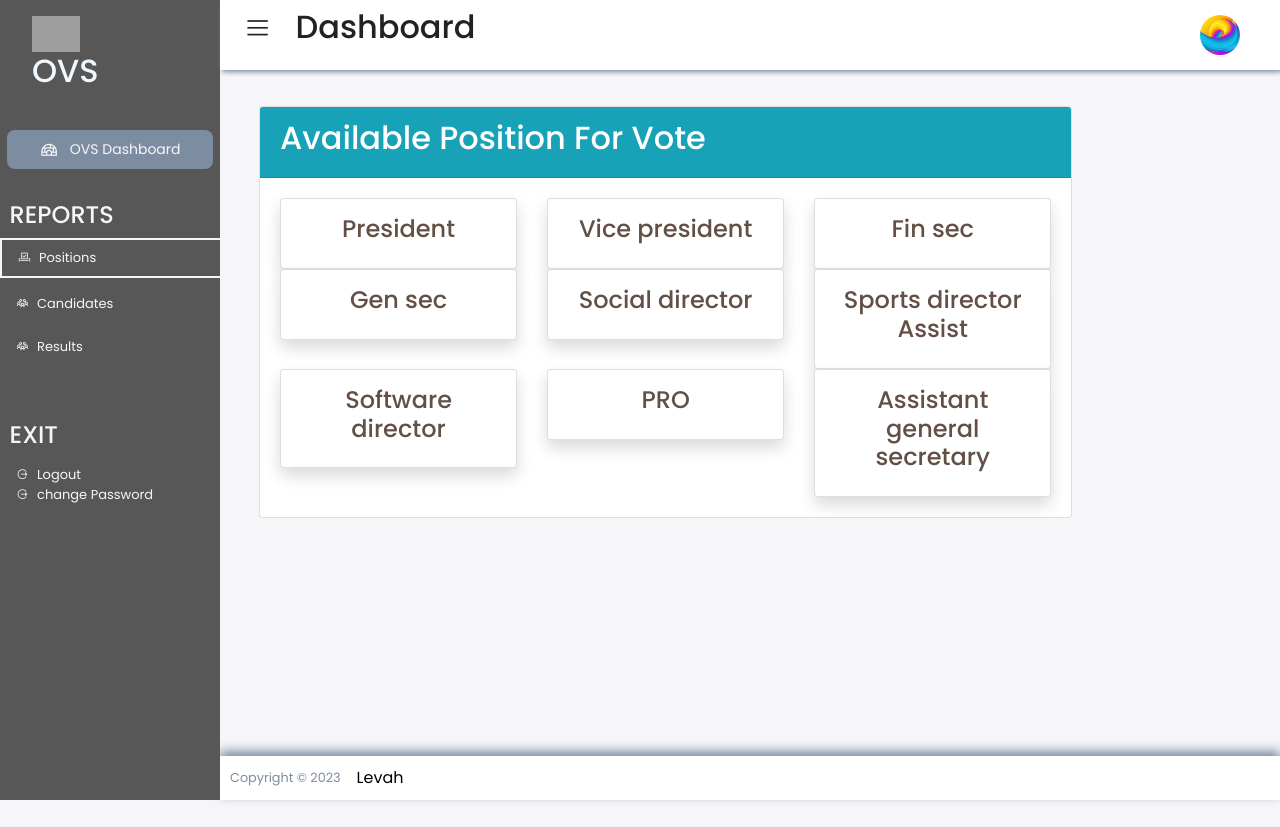
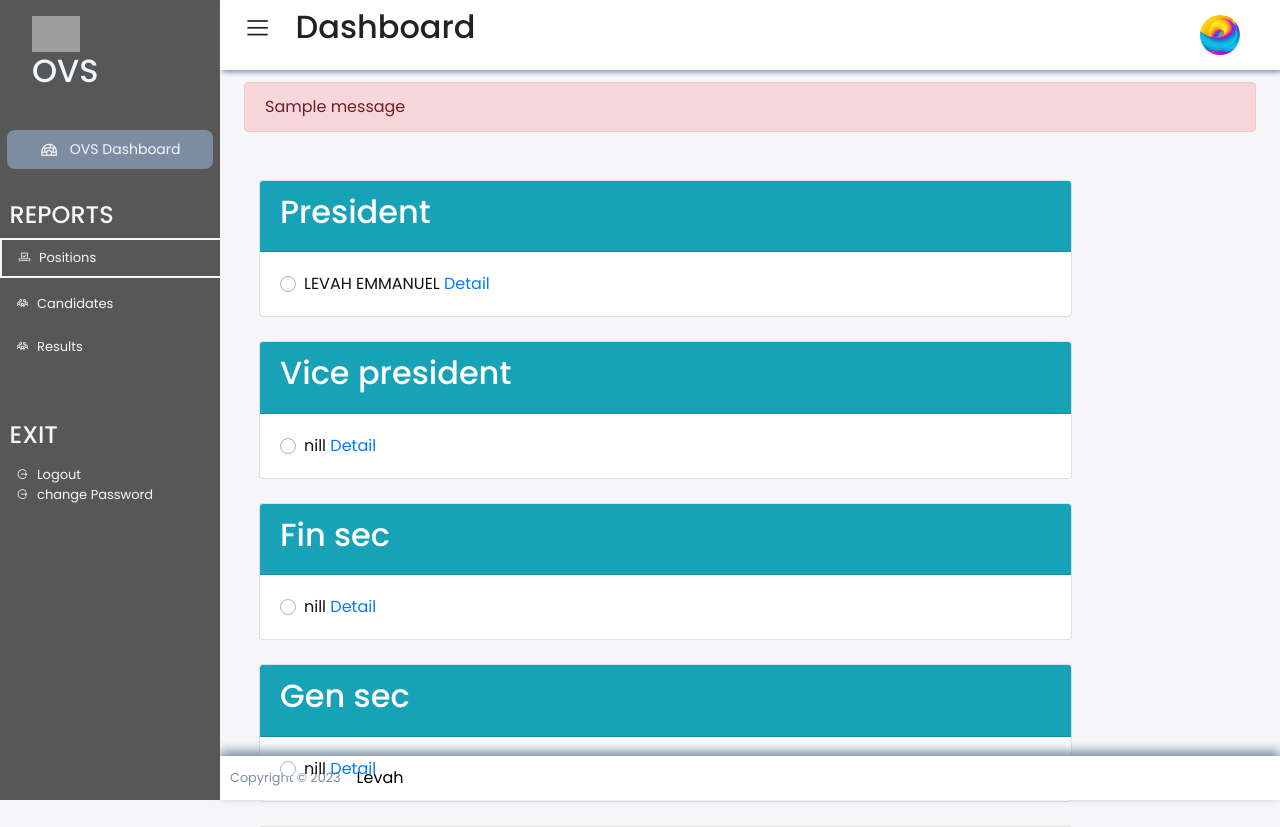
Before and after one commit to levah147/DU001, a Django app: page /position/ in a window 1280 px wide. Shown: the top 827 px of the page. Run offline with Django 4.2, Linux system fonts and the light colour scheme; a user stored in the database is signed in; data comes from the database, SQL or seed files in the repository; tables that the repository leaves empty hold one stand-in row (values such as "Sample post"); one stand-in notice (Sample message) is shown; some libraries are stand-ins or nearby versions; grey boxes are pictures that could not be loaded.

Commit message:
this is a new commit
updates on my views and urls

```diff
--- a/ovs1/settings.py
+++ b/ovs1/settings.py
@@ -110,7 +110,7 @@
 import dj_database_url
 
 DATABASES = {
-    'default': dj_database_url.parse(env('DATABASE_URL'))
+    'default': dj_database_url.parse(env('DATABASE_URLs'))
 }
 
 
--- a/ovs1/urls.py
+++ b/ovs1/urls.py
@@ -5,7 +5,7 @@
 from django.conf.urls.static import static
 
 urlpatterns = [
-    path('admin/', admin.site.urls),
+    path('nacos/', admin.site.urls),
     path('', include('contact.urls')),
     path('register/', views.registrationView, name='registration'),
     path('login/', views.loginView, name='login'),
@@ -14,6 +14,7 @@
     path('about/', views.about, name='about'),
     path('logout/', views.logoutView, name='logout'),
     path('position/', views.positionView, name='position'),
+    path('position/vote', views.vote, name='vote'),
     path('candidate/<int:pos>/', views.candidateView, name='candidate'),
     path('candidate/detail/<int:id>/', views.candidateDetailView, name='detail'),
     path('result/', views.resultView, name='result'),
--- a/poll/admin.py
+++ b/poll/admin.py
@@ -1,5 +1,5 @@
 from django.contrib import admin
-from .models import Candidate, Position, Profile
+from .models import Candidate, Position, Profile, ControlVote
 
 @admin.register(Position)
 class PositionAdmin(admin.ModelAdmin):
@@ -15,3 +15,4 @@
     readonly_fields = ('total_vote',)
 
 admin.site.register(Profile)
+admin.site.register(ControlVote)
--- a/poll/models.py
+++ b/poll/models.py
@@ -39,8 +39,7 @@
 
 class ControlVote(models.Model):
     user = models.ForeignKey(User, on_delete=models.CASCADE)
-    position = models.ForeignKey(Position, on_delete=models.CASCADE)
     status = models.BooleanField(default=False)
 
     def __str__(self):
-        return "{} - {} - {}".format(self.user, self.position, self.status)
+        return "{} - {}".format(self.user, self.status)
--- a/poll/views.py
+++ b/poll/views.py
@@ -64,8 +64,73 @@
 
 @login_required
 def positionView(request):
-    obj = Position.objects.all()
-    return render(request, "poll/position.html", {'obj':obj})
+    positions = Position.objects.all()
+    candidates = Candidate.objects.all()
+    return render(request, "poll/position.html", {'positions':positions, 'candidates': candidates})
+
+
+@login_required
+def vote(request):
+    if request.method == "POST":
+
+        temp = ControlVote.objects.get_or_create(user=request.user)[0]
+
+
+        if not temp.status:
+            president = request.POST.get("President")
+            vice_president = request.POST.get("Vice president")
+            fin_sec = request.POST.get("Fin sec")
+            gen_sec = request.POST.get("Gen sec")
+            social_director = request.POST.get("Social director")
+            sports_director = request.POST.get("Sports director")
+            ass_gen_sec = request.POST.get("Assistant general secretary")
+            pro = request.POST.get("PRO")
+            software_director = request.POST.get("Software director")
+
+            president_cand = Candidate.objects.get(id=president)
+            president_cand.total_vote += 1
+            president_cand.save()
+
+            vice_president_cand = Candidate.objects.get(id=vice_president)
+            vice_president_cand.total_vote += 1
+            vice_president_cand.save()
+
+            fin_sec_cand = Candidate.objects.get(id=fin_sec)
+            fin_sec_cand.total_vote += 1
+            fin_sec_cand.save()
+
+            gen_sec_cand = Candidate.objects.get(id=gen_sec)
+            gen_sec_cand.total_vote += 1
+            gen_sec_cand.save()
+
+            social_director_cand = Candidate.objects.get(id=social_director)
+            social_director_cand.total_vote += 1
+            social_director_cand.save()
+
+            sports_director_cand = Candidate.objects.get(id=sports_director)
+            sports_director_cand.total_vote += 1
+            sports_director_cand.save()
+
+            ass_gen_sec_cand = Candidate.objects.get(id=ass_gen_sec)
+            ass_gen_sec_cand.total_vote += 1
+            ass_gen_sec_cand.save()
+
+            pro_cand = Candidate.objects.get(id=pro)
+            pro_cand.total_vote += 1
+            pro_cand.save()
+
+            software_director_cand = Candidate.objects.get(id=software_director)
+            software_director_cand.total_vote += 1
+            software_director_cand.save()
+
+            temp.status = True
+            temp.save()
+
+            return HttpResponseRedirect('/position/')
+        else:
+            messages.success(request, 'you have already voted.')
+            return HttpResponseRedirect('/position/')
+
 
 @login_required
 def candidateView(request, pos):
--- a/templates/poll/position.html
+++ b/templates/poll/position.html
@@ -4,7 +4,13 @@
 
 {% block content %}
 
-
+{% if messages %}
+{% for message in messages %}
+  <div class="alert alert-danger" role="alert">
+    {{ message }}
+  </div>
+{% endfor %}
+{% endif %}
 <!--Topside-->
 <div class="container">
   <div class="row mt-4">
@@ -15,31 +21,31 @@
               </div>
           </div>
       </div>
-      <div class="col-md-10">
-          <div class="card">
+      <form method="post" action="{% url 'vote' %}" class="col-md-10">
+        {% csrf_token %}
+        {% for post in positions %}
+        <div class="card mt-4">
           <div class="card-header bg-info text-white">
-                <h2>Available Position For Vote</h2>
+            <h2>{{ post.title }}</h2>
           </div>
           <div class="card-body">
             <div class="row">
-                    {% for i in obj %}
                 <div class="col-md-4">
-
-                            <a href="{% url 'candidate' i.id %}">
-                              <div class="card my-card shadow text-center p-3 btn-outline-primary">
-                                  <h4 style="color: rgb(99, 79, 70); ">{{i.title}} <i class="fas fa-users"></i></h4>
-
+                  {% for cand in candidates %}
+                  {% if cand.position.title == post.title %}
+                  <div class="custom-control custom-radio">
+                    <input type="radio" id="id_{{cand.id}}" name="{{ cand.position}}" value="{{cand.id}}" class="custom-control-input" required>
+                    <label class="custom-control-label" for="id_{{cand.id}}">{{cand.name}} <a href="{% url 'detail' cand.id %}">Detail</a></label>
                   </div>
-                          </a>
-                      </div>
-                      {% empty %}
-                      <p>No Positions Available</p>
+                  {% endif %}
                   {% endfor %}
-
                 </div>
             </div>
         </div>
       </div>
+        {% endfor %}
+        <br><input type="submit" class="btn btn-outline-success btn-lg" value="VOTE">
+    </form>
   </div>
 </div>
 <!--End Topside-->
```
Also changed, not shown: 1 other file. Lines whose indentation alone changed are shown as unchanged.
